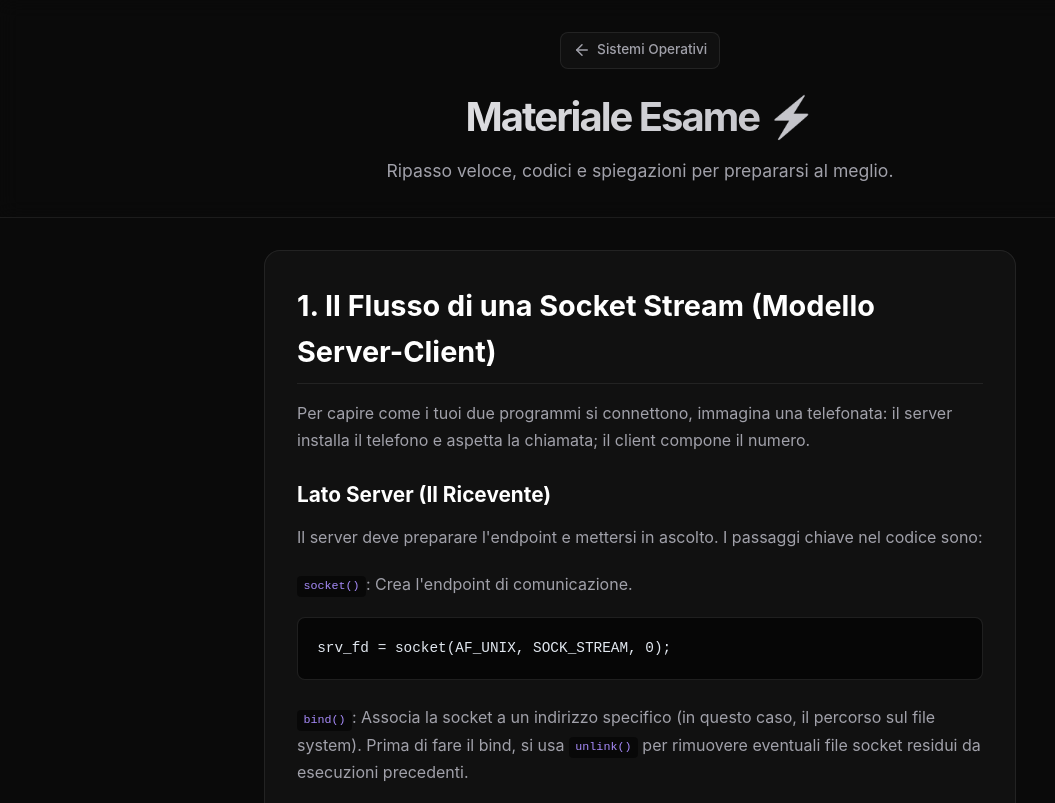
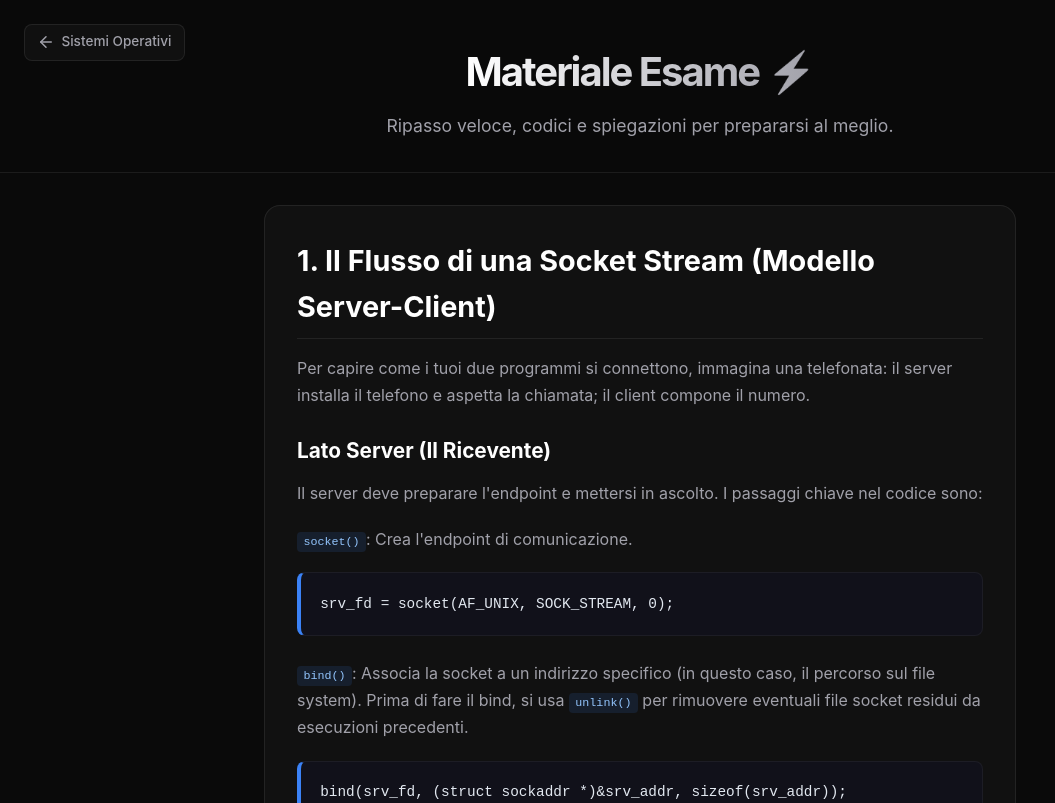
Before and after one commit to gabrieleforgheri/me-yrb4g, a website: page uni/sistemioperativi/materiale/index.html in a window 1280 px wide. Shown: the top 803 px of the page, without its empty margins (0-1055 px from the left). Drawn offline with Linux system fonts and the light colour scheme.

Commit message:
UI: animazione scroll per header, back button assoluto e code block theme migliorato

```diff
--- a/uni/css/uni-style.css
+++ b/uni/css/uni-style.css
@@ -30,15 +30,39 @@ body {
 
 /* Header Styles */
 .header {
-  padding: 2rem 1rem;
+  padding: 2.5rem 1rem 2rem;
   text-align: center;
   border-bottom: 1px solid var(--card-border);
-  background: rgba(10, 10, 10, 0.8);
-  backdrop-filter: blur(10px);
-  -webkit-backdrop-filter: blur(10px);
+  background: rgba(10, 10, 10, 0.85);
+  backdrop-filter: blur(12px);
+  -webkit-backdrop-filter: blur(12px);
   position: sticky;
   top: 0;
   z-index: 100;
+  transition: padding 0.3s ease;
+  display: flex;
+  flex-direction: column;
+  align-items: center;
+  justify-content: center;
+}
+
+.header.scrolled {
+  padding: 0.8rem 1rem;
+}
+
+.header p {
+  color: var(--text-secondary);
+  font-size: 1.1rem;
+  transition: all 0.3s ease;
+  max-height: 50px;
+  opacity: 1;
+  overflow: hidden;
+}
+
+.header.scrolled p {
+  max-height: 0;
+  opacity: 0;
+  margin: 0;
 }
 
 .back-home-btn {
@@ -53,8 +77,17 @@ body {
   border-radius: 8px;
   background: var(--card-bg);
   border: 1px solid var(--card-border);
-  margin-bottom: 1rem;
-  transition: all 0.2s ease;
+  transition: all 0.3s ease;
+
+  position: absolute;
+  left: 1.5rem;
+  top: 1.5rem;
+}
+
+.header.scrolled .back-home-btn {
+  top: 50%;
+  transform: translateY(-50%);
+  padding: 0.35rem 0.6rem;
 }
 
 .back-home-btn:hover {
@@ -74,12 +107,15 @@ body {
   background: linear-gradient(to right, #fff, #a1a1aa);
   -webkit-background-clip: text;
   -webkit-text-fill-color: transparent;
+  transition: all 0.3s ease;
 }
 
-.header p {
-  color: var(--text-secondary);
-  font-size: 1.1rem;
+.header.scrolled h1 {
+  font-size: 1.4rem;
+  margin-bottom: 0;
 }
+
+
 
 /* Container */
 .container {
@@ -191,19 +227,20 @@ body {
 }
 
 .article-content code {
-  background: rgba(0, 0, 0, 0.5);
+  background: rgba(59, 130, 246, 0.12);
   padding: 0.2rem 0.4rem;
   border-radius: 4px;
   font-family: monospace;
   font-size: 0.9em;
-  color: #a78bfa;
+  color: #93c5fd;
 }
 
 .article-content pre {
-  background: rgba(0, 0, 0, 0.6);
+  background: #11111a;
   padding: 1.2rem;
   border-radius: 8px;
-  border: 1px solid rgba(255, 255, 255, 0.1);
+  border: 1px solid rgba(255, 255, 255, 0.05);
+  border-left: 4px solid var(--accent-color);
   overflow-x: auto;
   margin-bottom: 1.5rem;
   margin-top: 0.5rem;
@@ -317,7 +354,18 @@ body {
    ========================================= */
 @media (max-width: 639px) {
   .header {
-    padding: 1.25rem 1rem;
+    padding-top: 4.5rem; /* leave space for the absolute button */
+    padding-bottom: 1.5rem;
+  }
+
+  .header.scrolled {
+    padding-top: 1rem;
+    padding-bottom: 1rem;
+  }
+
+  .back-home-btn {
+    left: 1rem;
+    top: 1rem;
   }
 
   .header h1 {
--- a/uni/sistemioperativi/materiale/index.html
+++ b/uni/sistemioperativi/materiale/index.html
@@ -161,5 +161,15 @@ for (int i = 0; i &lt; NUM_FILE; i++) {
     </div>
   </main>
 
+  <script>
+    const header = document.querySelector('.header');
+    window.addEventListener('scroll', () => {
+      if (window.scrollY > 30) {
+        header.classList.add('scrolled');
+      } else {
+        header.classList.remove('scrolled');
+      }
+    });
+  </script>
 </body>
 </html>
```
Also changed, not shown: uni/index.html (+10 -0 lines), uni/sistemioperativi/index.html (+10 -0 lines).
